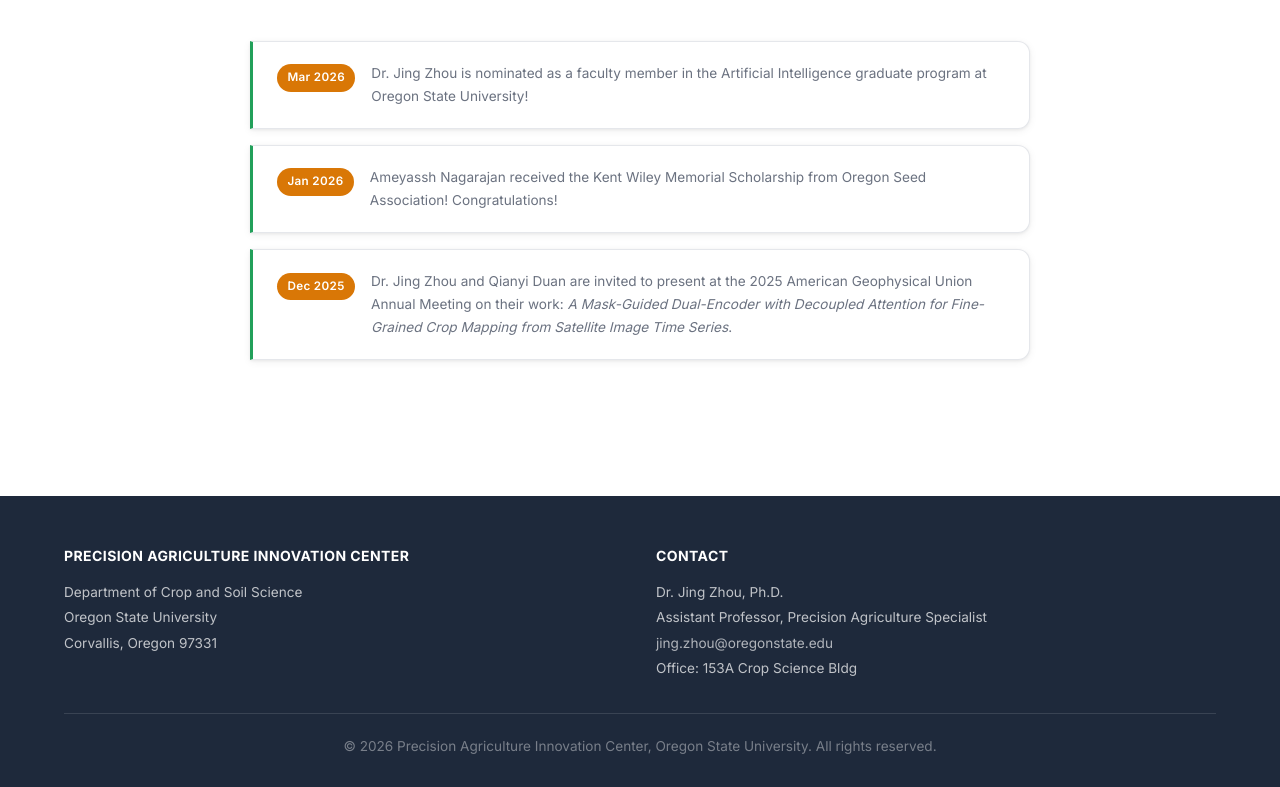
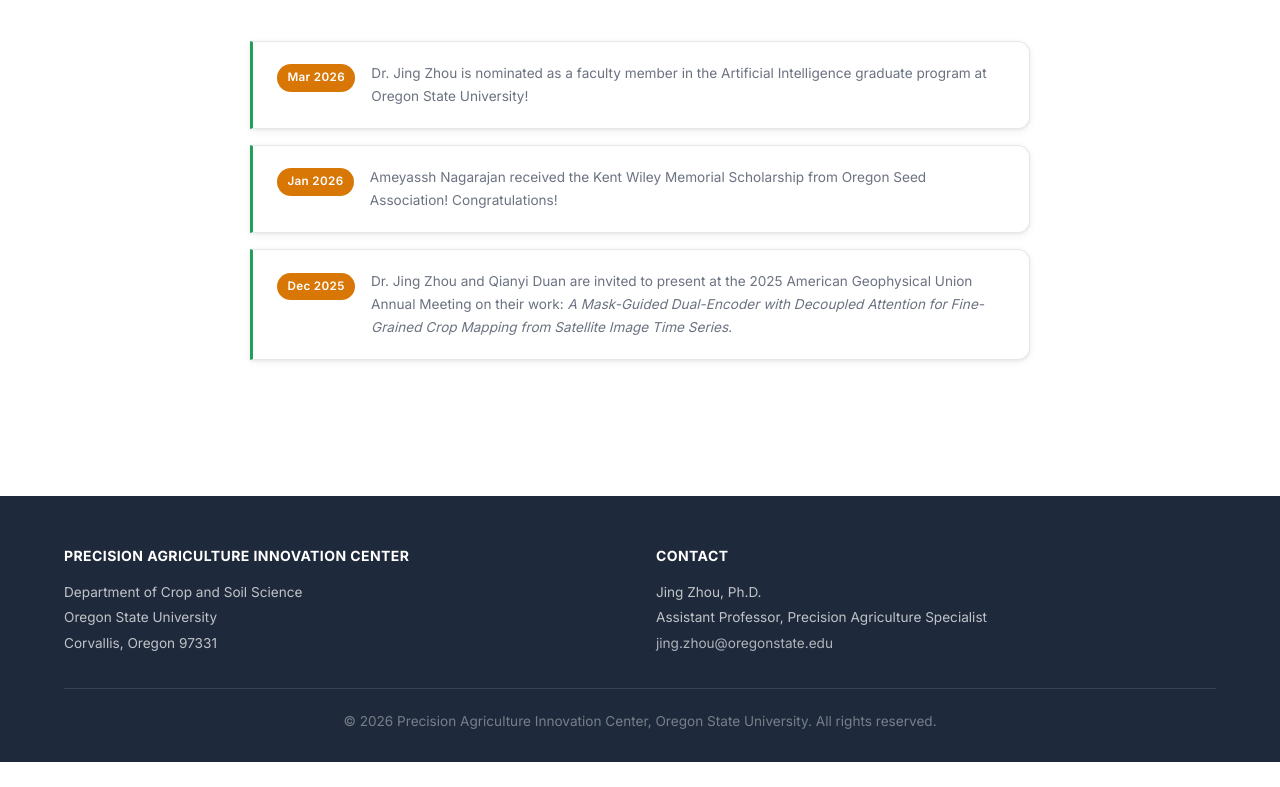
Before and after one commit to PAICOSU/paic, a plain HTML site: page index.html in a window 1280 px wide. Shown: the part 1192-1979 px from the top of the page. After the commit the page ends 1954 px from the top, so only its background shows below. Drawn offline with Linux system fonts and the light colour scheme.

Commit message:
minor changes on the some pages

```diff
--- a/index.html
+++ b/index.html
@@ -102,10 +102,9 @@
         <div>
           <h4>Contact</h4>
           <p>
-            Dr. Jing Zhou, Ph.D.<br>
+            Jing Zhou, Ph.D.<br>
             Assistant Professor, Precision Agriculture Specialist<br>
             <a href="mailto:jing.zhou@oregonstate.edu">jing.zhou@oregonstate.edu</a><br>
-            Office: 153A Crop Science Bldg
           </p>
         </div>
       </div>
```
Also changed, not shown: people.html (+0 -1 lines).
